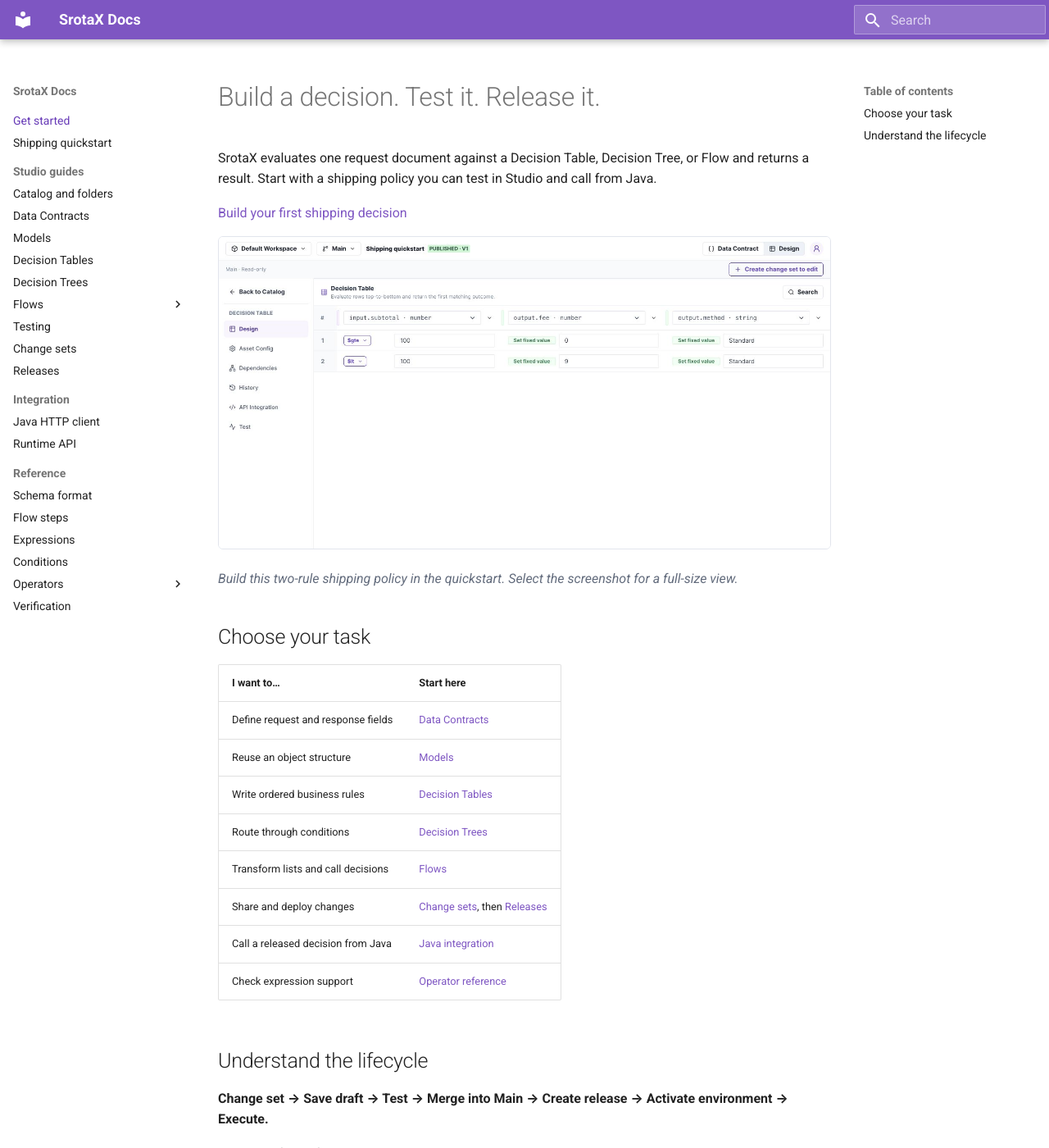
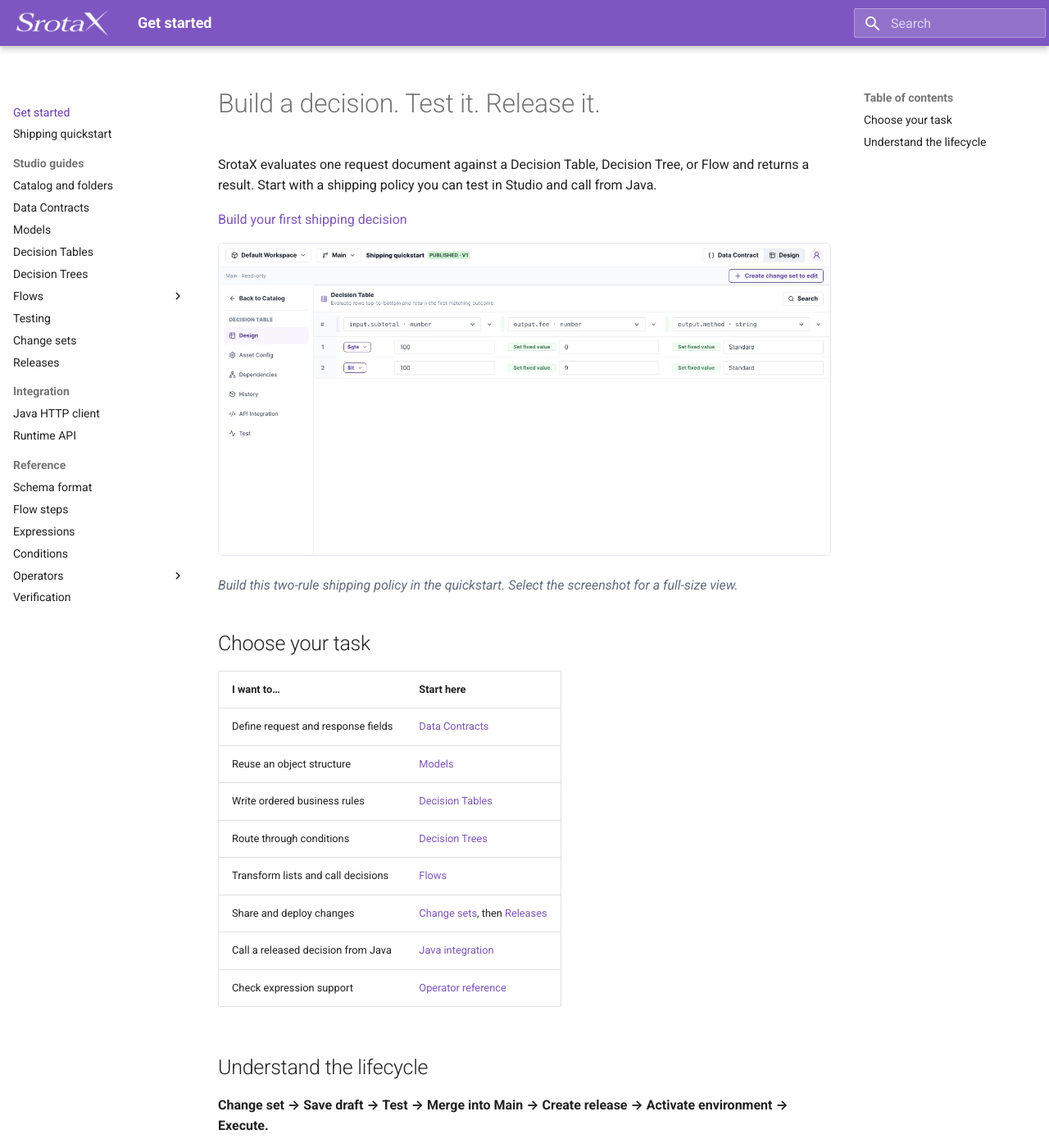
Before and after one commit to aredlavenkat/srotaX-docs, an MkDocs documentation site: the page built from docs/index.md, in a window 1280 px wide and 1400 px high. Shown: the whole window at 82% size. Built offline with MkDocs 1.6.1 and Material for MkDocs 9.7.7, drawn with Linux system fonts in a browser that asks for light colours.

Commit message:
Refresh docs header with white wordmark and active section

```diff
--- a/docs/stylesheets/guides.css
+++ b/docs/stylesheets/guides.css
@@ -11,3 +11,11 @@
 @media (min-width: 60em) {
   .md-search__form { background-color: rgba(255,255,255,.16); border: 1px solid rgba(255,255,255,.3); }
 }
+
+/* White wordmark replaces the header icon; retain the existing purple theme. */
+.md-header .md-logo img { width: 6rem; height: auto; max-height: 1.6rem; object-fit: contain; }
+
+/* Keep the wordmark visible beside the active section on smaller screens. */
+@media (max-width: 76.234375em) {
+  .md-header .md-logo { display: block; }
+}
--- a/mkdocs.yml
+++ b/mkdocs.yml
@@ -3,6 +3,8 @@
 site_description: Build, test, and release business decisions with SrotaX.
 theme:
   name: material
+  custom_dir: overrides
+  logo: images/brand/srotax-white.png
   palette:
     primary: deep purple
     accent: deep purple
--- /dev/null
+++ b/overrides/partials/header.html
@@ -0,0 +1,63 @@
+{#-
+  Show the active top-level navigation section beside the wordmark.
+-#}
+{% set class = "md-header" %}
+{% if "navigation.tabs.sticky" in features %}
+  {% set class = class ~ " md-header--shadow md-header--lifted" %}
+{% elif "navigation.tabs" not in features %}
+  {% set class = class ~ " md-header--shadow" %}
+{% endif %}
+<header class="{{ class }}" data-md-component="header">
+  <nav class="md-header__inner md-grid" aria-label="{{ lang.t('header') }}">
+    <a href="{{ config.extra.homepage | d(nav.homepage.url, true) | url }}" title="{{ config.site_name | e }}" class="md-header__button md-logo" aria-label="{{ config.site_name }}" data-md-component="logo">
+      {% include "partials/logo.html" %}
+    </a>
+    <label class="md-header__button md-icon" for="__drawer">
+      {% set icon = config.theme.icon.menu or "material/menu" %}
+      {% include ".icons/" ~ icon ~ ".svg" %}
+    </label>
+    {% set current = namespace(section="Docs") %}
+    {% for section in nav %}
+      {% if section.active %}
+        {% set current.section = section.title %}
+      {% endif %}
+    {% endfor %}
+    <div class="md-header__title" data-md-component="header-title">
+      <div class="md-header__ellipsis">
+        <div class="md-header__topic"><span class="md-ellipsis">{{ current.section }}</span></div>
+        <div class="md-header__topic" data-md-component="header-topic"><span class="md-ellipsis">{{ current.section }}</span></div>
+      </div>
+    </div>
+    {% if config.theme.palette %}
+      {% if not config.theme.palette is mapping %}
+        {% include "partials/palette.html" %}
+      {% endif %}
+    {% endif %}
+    {% if not config.theme.palette is mapping %}
+      {% include "partials/javascripts/palette.html" %}
+    {% endif %}
+    {% if config.extra.alternate %}
+      {% include "partials/alternate.html" %}
+    {% endif %}
+    {% if "material/search" in config.plugins %}
+      {% set search = config.plugins["material/search"] | attr("config") %}
+      {% if search.enabled %}
+        <label class="md-header__button md-icon" for="__search">
+          {% set icon = config.theme.icon.search or "material/magnify" %}
+          {% include ".icons/" ~ icon ~ ".svg" %}
+        </label>
+        {% include "partials/search.html" %}
+      {% endif %}
+    {% endif %}
+    {% if config.repo_url %}
+      <div class="md-header__source">
+        {% include "partials/source.html" %}
+      </div>
+    {% endif %}
+  </nav>
+  {% if "navigation.tabs.sticky" in features %}
+    {% if "navigation.tabs" in features %}
+      {% include "partials/tabs.html" %}
+    {% endif %}
+  {% endif %}
+</header>
--- /dev/null
+++ b/overrides/partials/nav.html
@@ -0,0 +1,24 @@
+{#-
+  Omit the redundant sidebar title; preserve Material navigation rendering.
+-#}
+{% import "partials/nav-item.html" as item with context %}
+{% set class = "md-nav md-nav--primary" %}
+{% if "navigation.tabs" in features %}
+  {% set class = class ~ " md-nav--lifted" %}
+{% endif %}
+{% if "toc.integrate" in features %}
+  {% set class = class ~ " md-nav--integrated" %}
+{% endif %}
+<nav class="{{ class }}" aria-label="{{ lang.t('nav') }}" data-md-level="0">
+  {% if config.repo_url %}
+    <div class="md-nav__source">
+      {% include "partials/source.html" %}
+    </div>
+  {% endif %}
+  <ul class="md-nav__list" data-md-scrollfix>
+    {% for nav_item in nav.items %}
+      {% set path = "__nav_" ~ loop.index %}
+      {{ item.render(nav_item, path, 1) }}
+    {% endfor %}
+  </ul>
+</nav>
```
Also changed, not shown: docs/images/brand/srotax-white.png (added).
